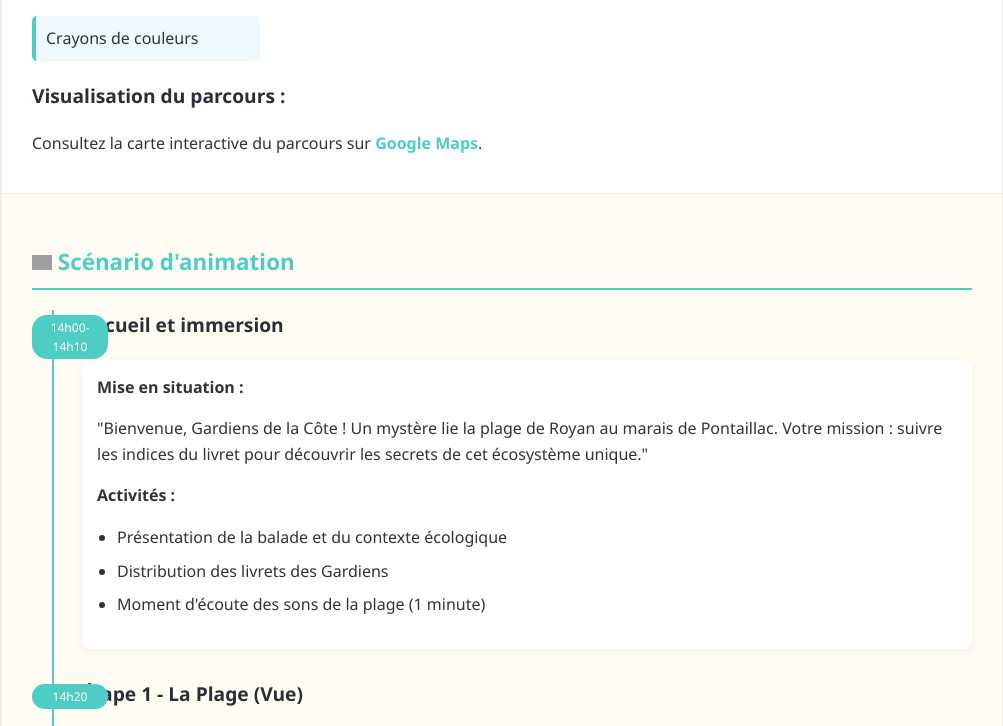
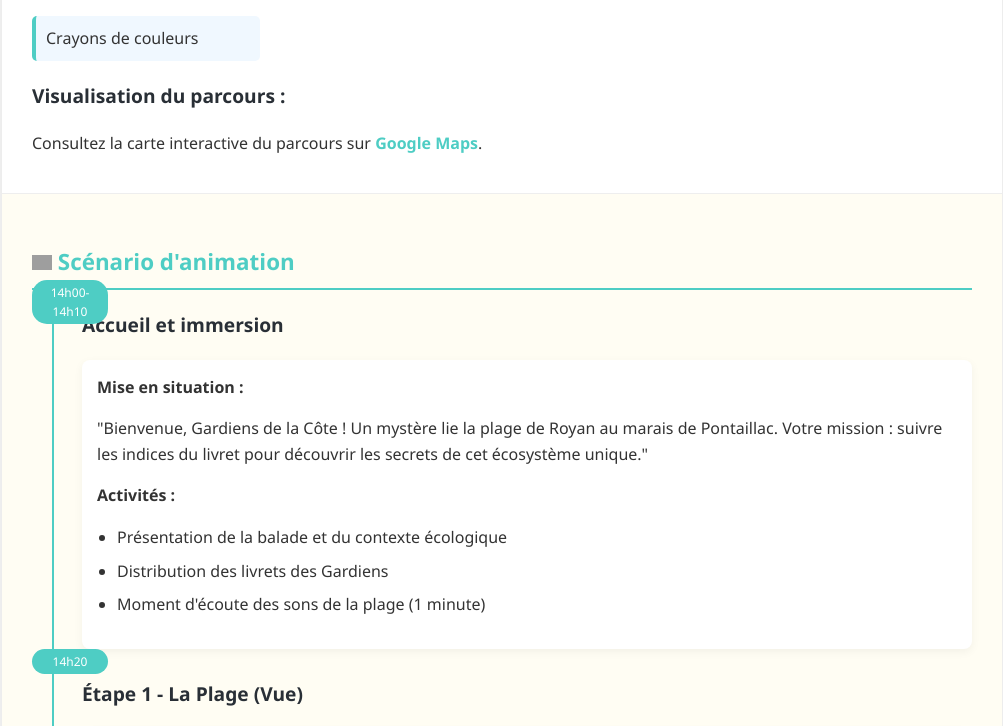
Before and after one commit to mariusbrion/ficheanimation, a plain HTML site: page index.html in a window 1280 px wide. Shown: the part 2185-2911 px from the top of the page, without its empty margins (138-1141 px from the left). Drawn offline with Linux system fonts and the light colour scheme; grey boxes are pictures that could not be loaded.

Commit message:
Update index.html

```diff
--- a/index.html
+++ b/index.html
@@ -116,7 +116,7 @@
 	.timeline-time {
   	position: absolute;
   	left: -50px;
-  	top: 5px;
+  	top: -30px;
   	background: var(--primary);
   	color: white;
   	padding: 3px 8px;
```
